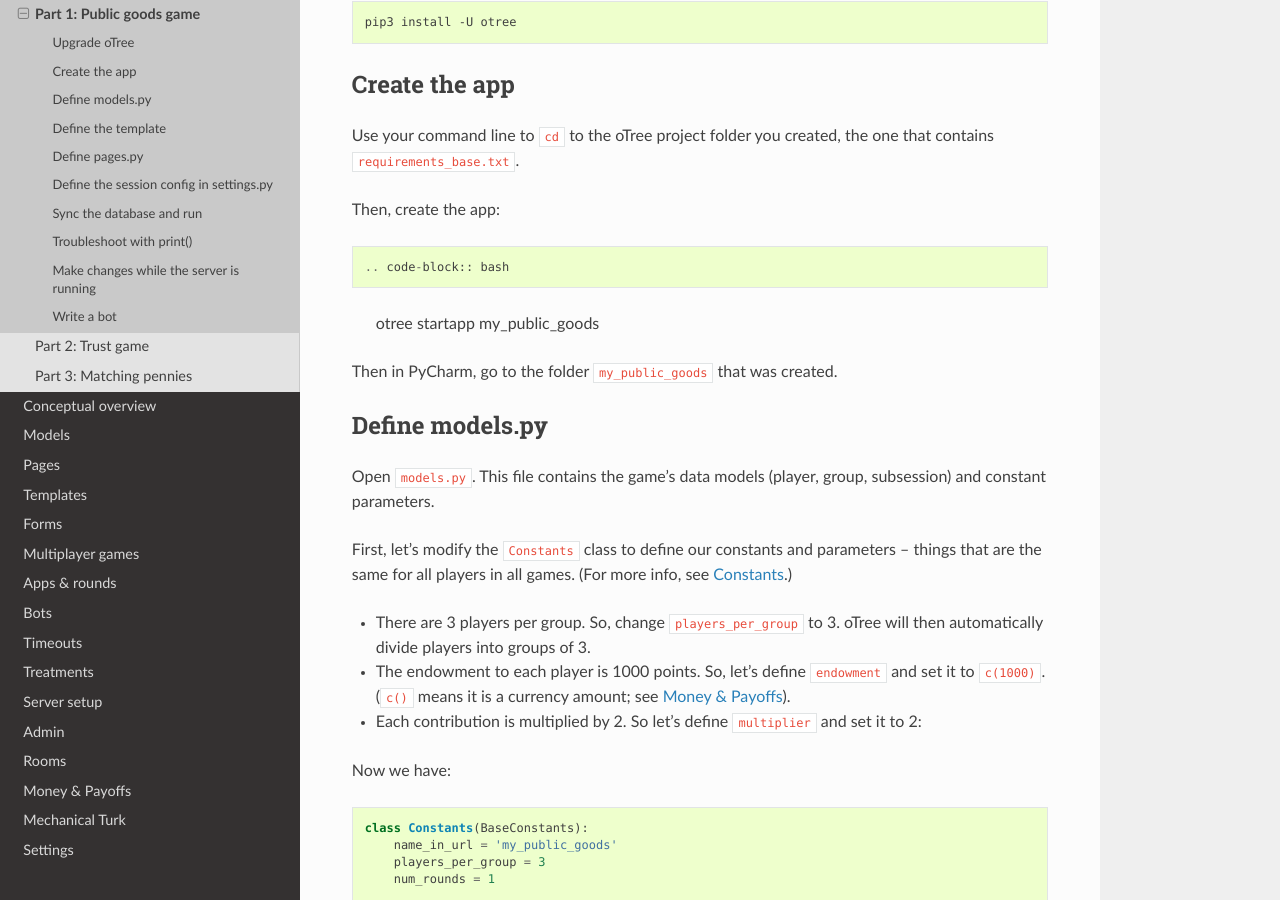
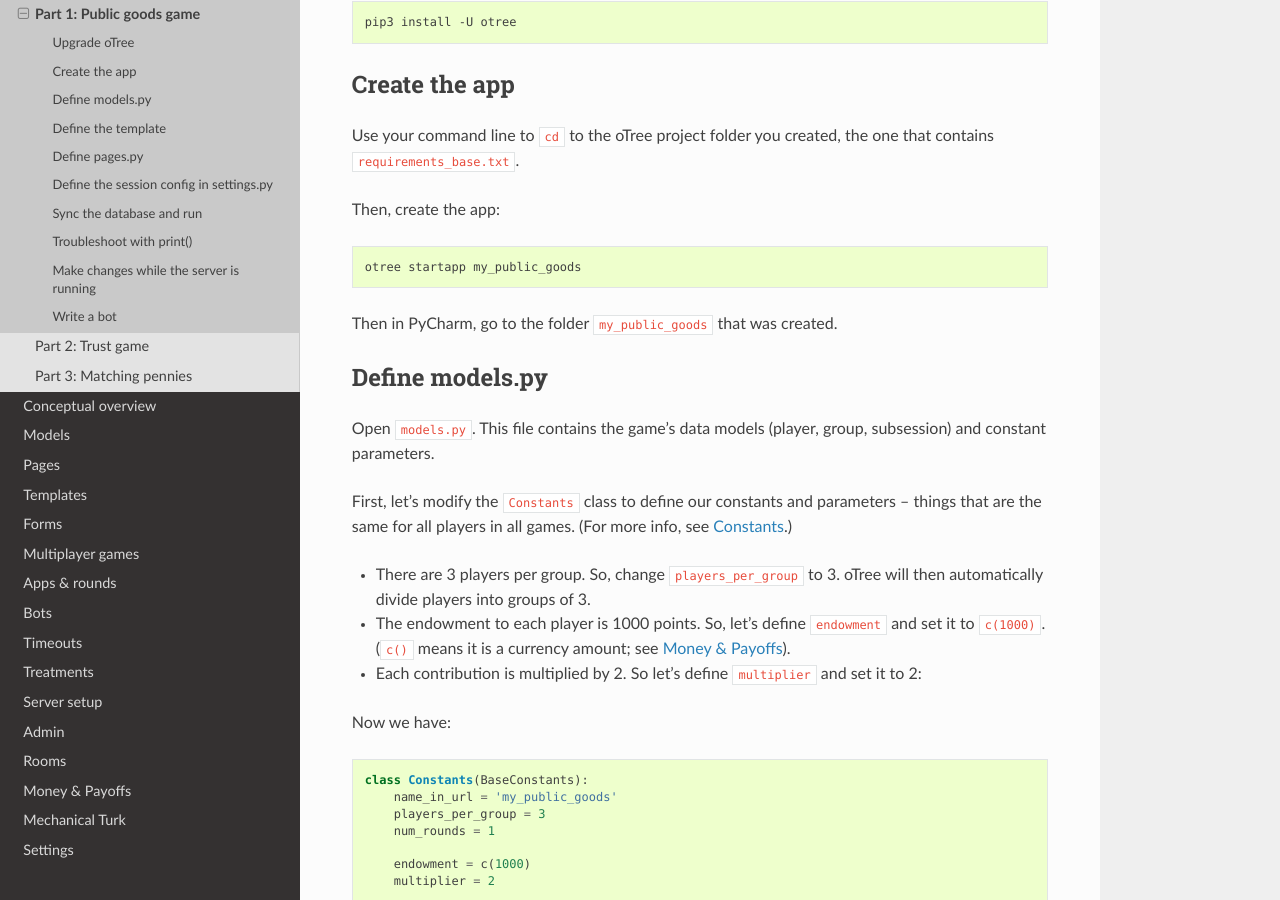
Before and after one commit to oTree-org/otree-docs, a Sphinx documentation site: the page built from source/tutorial/part1.rst, in a window 1280 px wide and 900 px high, scrolled down 503 px. Built offline with Sphinx 7.4.7 and the Read the Docs theme 2.0.0, drawn with Linux system fonts in a browser that asks for light colours.

Commit message:
Fix double colons causing incorrect code block start
In the tutorial page for Public goods game, double colons in "Create the app" section is causing the code block to start in an incorrect position.

```diff
--- a/source/tutorial/part1.rst
+++ b/source/tutorial/part1.rst
@@ -26,7 +26,7 @@ Create the app
 Use your command line to ``cd`` to the oTree project folder you created,
 the one that contains ``requirements_base.txt``.
 
-Then, create the app::
+Then, create the app:
 
 .. code-block:: bash
 
```
